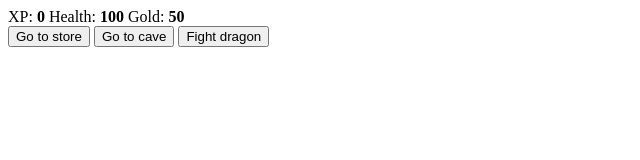
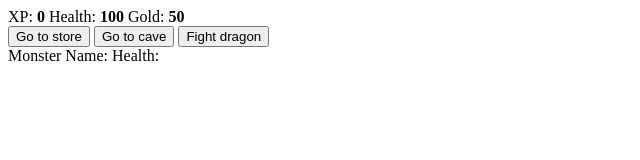
Before and after one commit to LungstarCode/Learn-JS, a plain HTML site: page pure_js_fcc/dragon fight game/index.html in a window 1280 px wide. Shown: the whole page, without its empty margins (0-640 px from the left). Drawn offline with Linux system fonts and the light colour scheme.

Commit message:
edited the html file

```diff
--- a/pure_js_fcc/dragon fight game/index.html
+++ b/pure_js_fcc/dragon fight game/index.html
@@ -19,7 +19,12 @@
                     <button id="button3">Fight dragon</button>
                 </div>
 
-                <div id="monsterStats"></div>
+                <div id="monsterStats">
+                    <div class="stats">
+                        <span class=""stat>Monster Name: <strong><span id="monsterName"></span></strong></span>
+                        <span class=""stat>Health: <strong><span id="monsterhealth"></span></strong></span>
+                    </div>
+                </div>
                 <div id="text"></div>
         </div>
 
```
